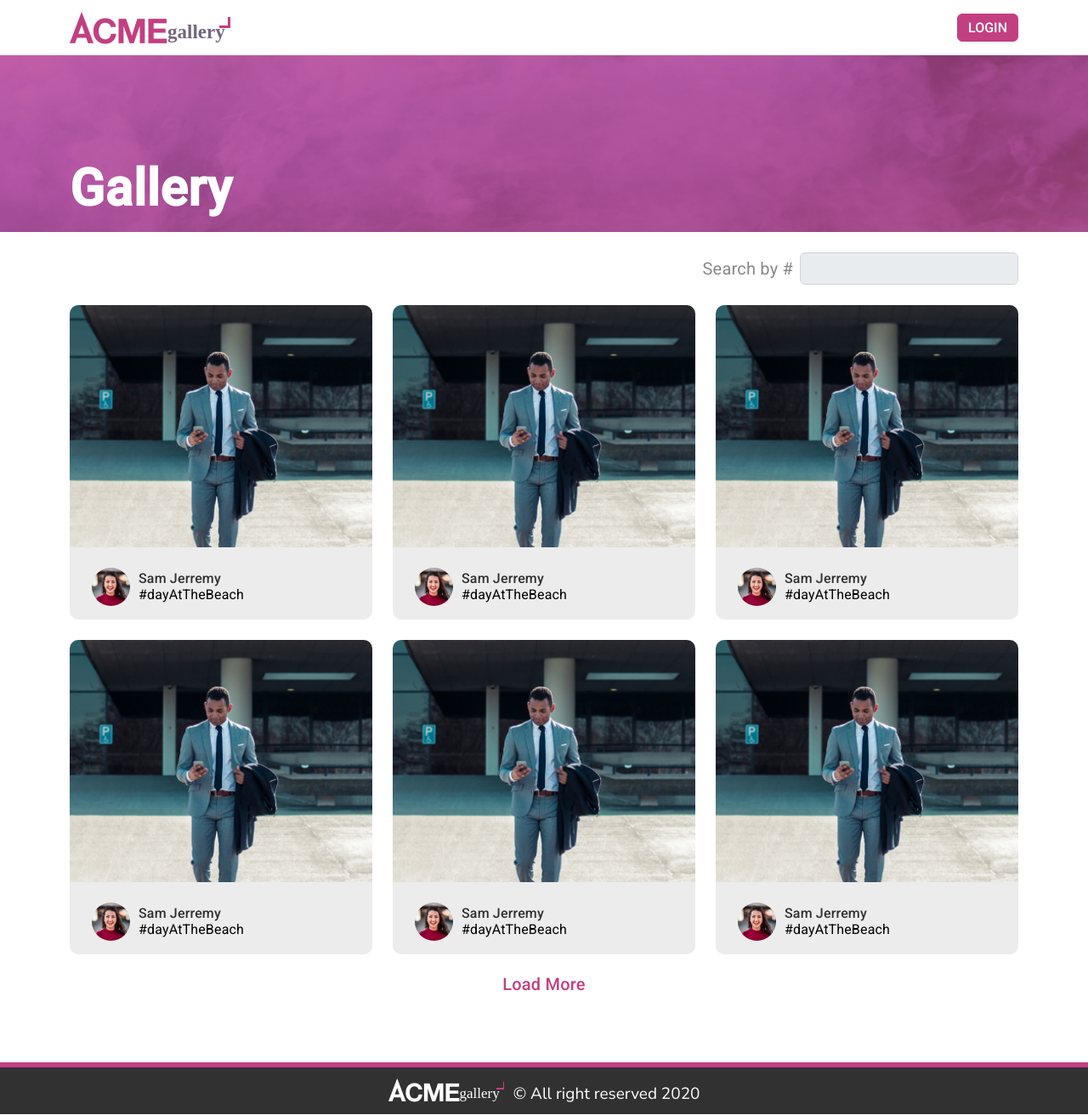
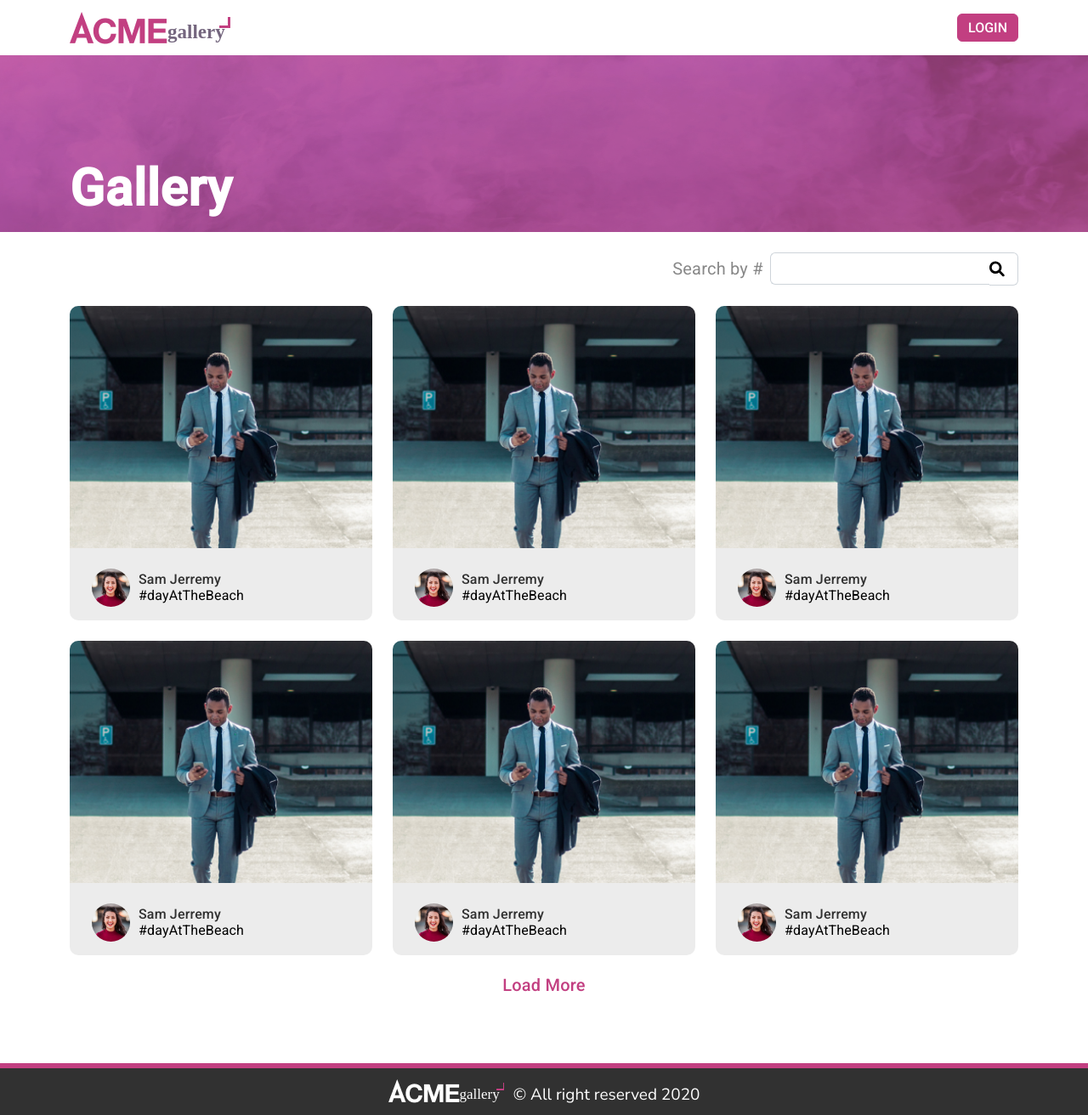
Before and after one commit to horaciod12/reactjs-bootstrap-sass, a React (Create React App) app: page / in a window 1280 px wide. Shown: the whole page at 85% size. Built offline with nearby package versions, Linux system fonts and the light colour scheme.

Commit message:
added icon on search input + load more clickeable

```diff
--- a/src/assets/scss/_main.scss
+++ b/src/assets/scss/_main.scss
@@ -9,6 +9,23 @@
   color: #888888;
 }
 
+.Container-input {
+  display: flex;
+  align-items: center;
+  input {
+    border-right: none;
+    border-radius: 0.375rem 0 0 0.375rem;
+  }
+  svg {
+    width: 36.32px;
+    height: 38.91px;
+    border: 1px solid #ced4da;
+    border-radius: 0 0.375rem 0.375rem 0;
+    border-left: none;
+    padding-right: 15px;
+  }
+}
+
 .Load-text {
   font-family: "Roboto", sans-serif;
   font-style: normal;
@@ -17,6 +34,9 @@
   line-height: 23px;
   letter-spacing: 0.01em;
   color: $primary;
+  cursor: pointer;
+  text-decoration: none;
+  display: block;
 }
 
 @include media-breakpoint-down(sm) {
--- a/src/components/Main.js
+++ b/src/components/Main.js
@@ -49,7 +49,10 @@ const Main = () => {
       <div className="d-flex align-items-center justify-content-end mt-4">
         <div className="Search-text">Search by #</div>
         <div className="Container-input form-group">
-          <input className="form-control" disabled />
+          <input className="form-control" />
+          <svg xmlns="http://www.w3.org/2000/svg" viewBox="0 0 512 512">
+            <path d="M500.3 443.7l-119.7-119.7c27.22-40.41 40.65-90.9 33.46-144.7C401.8 87.79 326.8 13.32 235.2 1.723C99.01-15.51-15.51 99.01 1.724 235.2c11.6 91.64 86.08 166.7 177.6 178.9c53.8 7.189 104.3-6.236 144.7-33.46l119.7 119.7c15.62 15.62 40.95 15.62 56.57 0C515.9 484.7 515.9 459.3 500.3 443.7zM79.1 208c0-70.58 57.42-128 128-128s128 57.42 128 128c0 70.58-57.42 128-128 128S79.1 278.6 79.1 208z" />
+          </svg>
         </div>
       </div>
       <div className="mt-4">
@@ -66,7 +69,12 @@ const Main = () => {
           ))}
         </div>
       </div>
-      <p className="Load-text text-center">Load More</p>
+      <a
+        onClick={() => console.log("Load More")}
+        className="Load-text text-center"
+      >
+        Load More
+      </a>
     </main>
   );
 };
```
